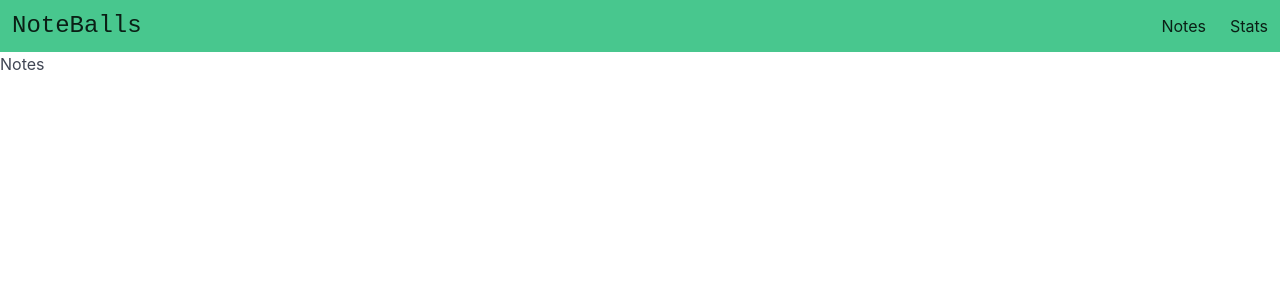
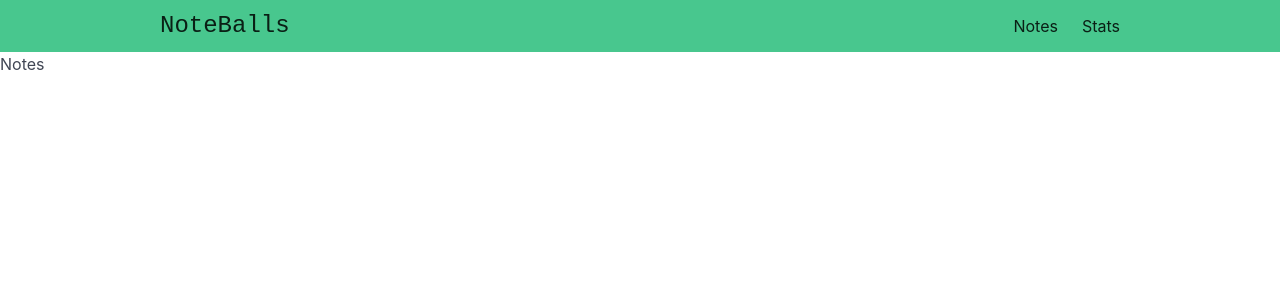
Before and after one commit to EricTimRussell/Refresher, a Vue app: page / in a window 1280 px wide. Shown: the top 300 px of the page. Built offline with nearby package versions, Linux system fonts and the light colour scheme.

Commit message:
mobile nave menu

```diff
--- a/src/components/layout/Navbar.vue
+++ b/src/components/layout/Navbar.vue
@@ -1,19 +1,20 @@
 <template>
   <nav class="navbar is-success" role="navigation" aria-label="main navigation">
+    <div class="div container is-max-desktop">
       <div class="navbar-brand">
         <div class="navbar-item is-size-4 is-family-monospace">
           NoteBalls
         </div>
-
-      <a role="button" class="navbar-burger" aria-label="menu" aria-expanded="false" data-target="navbarBasicExample">
+        <a @click.prevent="showMobileNav = !showMobileNav" role="button" class="navbar-burger"
+          :class="{ 'is-active': showMobileNav }" aria-label="menu" aria-expanded="false"
+          data-target="navbarBasicExample">
           <span aria-hidden="true"></span>
           <span aria-hidden="true"></span>
           <span aria-hidden="true"></span>
           <span aria-hidden="true"></span>
         </a>
       </div>
-
-    <div id="navbarBasicExample" class="navbar-menu">
+      <div id="navbarBasicExample" class="navbar-menu" :class="{ 'is-active': showMobileNav }">
         <div class="navbar-end">
           <RouterLink to="/" class="navbar-item" active-class="is-active">
             Notes
@@ -23,13 +24,26 @@
           </RouterLink>
         </div>
       </div>
+    </div>
   </nav>
 </template>
 
 <script setup>
+// imports
+import { ref } from "vue";
+
+
+// Mobile nav
+const showMobileNav = ref(false)
 
 </script>
 
 <style scoped>
-
+@media (max-width: 1023px){
+  .navbar-menu{
+    position: absolute;
+    left: 0;
+    width: 100%;
+  }
+}
 </style>
```
Lines whose indentation alone changed are shown as unchanged.
